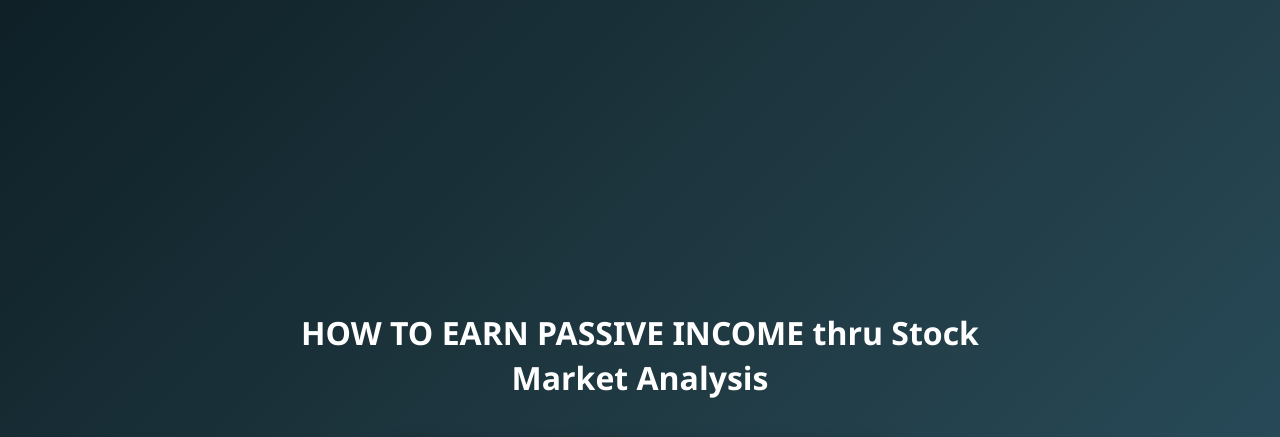
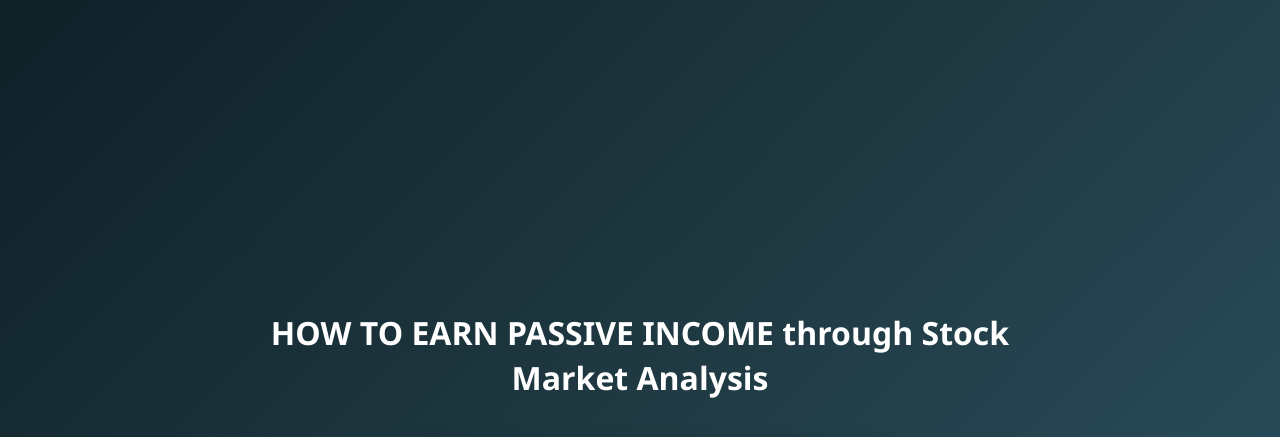
Before and after one commit to APTTrialweb/Insta_Story, a plain HTML site: page index.html in a window 1280 px wide. Shown: the top 437 px of the page. Drawn offline with Linux system fonts and the light colour scheme.

Commit message:
Update index.html

```diff
--- a/index.html
+++ b/index.html
@@ -89,7 +89,7 @@
   </style>
 </head>
 <body>
-  <h1>HOW TO EARN PASSIVE INCOME thru Stock Market Analysis</h1>
+  <h1>HOW TO EARN PASSIVE INCOME through Stock Market Analysis</h1>
 
   <!-- Poster image (place it in your repo and update path) -->
   <img src="poster.jpg" alt="Passive Income Poster" class="poster" />
```
